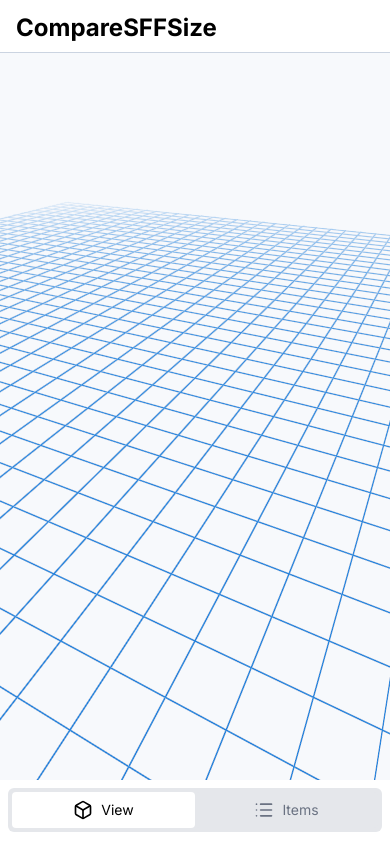
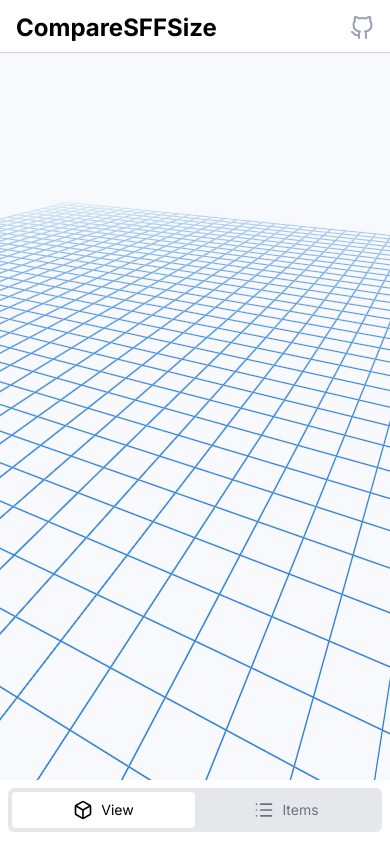
Before and after one commit to angelol-git/comparesffsize, a React (Vite) app: page / in a window 390 px wide. Built offline with nearby package versions, Linux system fonts and the light colour scheme.

Commit message:
added github link

```diff
--- a/src/components/canvas/CanvasLegend.jsx
+++ b/src/components/canvas/CanvasLegend.jsx
@@ -6,7 +6,7 @@ function CanvasLegend({ filteredData }) {
           <li key={item.id} className="flex items-center gap-2 text-xs">
             <div
               style={{ backgroundColor: item.color }}
-              className="flex h-[16px] w-[16px] shrink-0 cursor-pointer items-center rounded-md lg:h-[24px] lg:w-[24px]"
+              className="flex h-[16px] w-[16px] shrink-0 items-center rounded-md lg:h-[24px] lg:w-[24px]"
             />
             <div>
               {item.name} -
--- a/src/components/canvas/CanvasSection.jsx
+++ b/src/components/canvas/CanvasSection.jsx
@@ -7,7 +7,7 @@ import CanvasLegend from "./CanvasLegend";
 function CanvasSection({ items, isCanvasView, setIsCanvasView }) {
   const isMobile = useIsMobile(setIsCanvasView);
   const filteredData = items.filter((item) => {
-    return item.hide === false;
+    return !item.hide;
   });
   return (
     <section
--- a/src/components/home/Header.jsx
+++ b/src/components/home/Header.jsx
@@ -1,11 +1,34 @@
 function Header() {
   return (
     <header className="border-border w-full border-b-1">
-      <h1 className="items-center gap-2 px-4 pb-2 text-2xl font-bold">
-        <div>
-          Compare<span className="text-sage">SFF</span>Size
-        </div>
-      </h1>
+      <div className="flex items-center justify-between px-4 pb-2">
+        <h1 className="items-center gap-2 text-2xl font-bold">
+          <div>
+            Compare<span className="text-sage">SFF</span>Size
+          </div>
+        </h1>
+        <a
+          href="https://github.com/angelol-git/comparesffsize"
+          target="_blank"
+          rel="noopener noreferrer"
+          aria-label="GitHub"
+        >
+          <svg
+            xmlns="http://www.w3.org/2000/svg"
+            width="24"
+            height="24"
+            viewBox="0 0 24 24"
+            fill="none"
+            stroke="currentColor"
+            strokeWidth="2"
+            strokeLinecap="round"
+            strokeLinejoin="round"
+            className="stroke-gray-400 hover:stroke-gray-900"
+          >
+            <path d="M9 19c-5 1.5-5-2.5-7-3m14 6v-3.87a3.37 3.37 0 0 0-.94-2.61c3.14-.35 6.44-1.54 6.44-7A5.44 5.44 0 0 0 20 4.77 5.07 5.07 0 0 0 19.91 1S18.73.65 16 2.48a13.38 13.38 0 0 0-7 0C6.27.65 5.09 1 5.09 1A5.07 5.07 0 0 0 5 4.77a5.44 5.44 0 0 0-1.5 3.78c0 5.42 3.3 6.61 6.44 7A3.37 3.37 0 0 0 9 18.13V22" />
+          </svg>
+        </a>
+      </div>
     </header>
   );
 }
--- a/src/components/items/ItemForm/SearchSelect.jsx
+++ b/src/components/items/ItemForm/SearchSelect.jsx
@@ -31,8 +31,7 @@ function SearchSelect({
   }, [category]);
 
   function handleKeyDown(event) {
-    if (event.key === "Enter" || event.key === " ") {
-          event.preventDefault();
+    if (event.key === "Enter") {
       event.preventDefault();
     }
     if (!isSelectedItemEmpty()) {
@@ -56,7 +55,7 @@ function SearchSelect({
             onChange={(event) => {
               setColor(event.target.value);
             }}
-            className="h-[30px] w-[28px] shrink-0"
+            className="h-[30px] w-[28px] shrink-0 cursor-pointer"
           />
           <input
             type="text"
@@ -162,8 +161,7 @@ function SelectOptions({ brand, items, open, selectedItem, setSelectedItem }) {
               }));
             }}
             onKeyDown={(event) => {
-              if (event.key === "Enter" || event.key === " ") {
-          event.preventDefault();
+              if (event.key === "Enter") {
                 setSelectedItem((prevState) => ({
                   ...prevState,
                   brand: brand,
--- a/src/components/items/ItemsSection.jsx
+++ b/src/components/items/ItemsSection.jsx
@@ -64,15 +64,15 @@ function ItemsSection({
         <h2 className="text-xl font-bold">My Items</h2>
         <button
           onClick={() => setActiveForm({ item: null, mode: "add" })}
-          disabled={activeForm?.mode === "add"}
-          className={`flex cursor-pointer items-center justify-center gap-3 rounded-md px-3 py-2 text-white ${activeForm?.mode === "add" ? "bg-accent hover:bg-accent" : "bg-accent-dark hover:bg-accent-hover"} `}
+          disabled={activeForm.mode === "add"}
+          className={`flex cursor-pointer items-center justify-center gap-3 rounded-md px-3 py-2 text-white ${activeForm.mode === "add" ? "bg-accent hover:bg-accent" : "bg-accent-dark hover:bg-accent-hover"} `}
         >
           <Plus size={16} strokeWidth={2} />
           <span className="text-sm">Add New</span>
         </button>
       </div>
 
-      {items.length === 0 && activeForm?.mode === null && (
+      {items.length === 0 && activeForm.mode === null && (
         <div>No items selected yet</div>
       )}
       <div className="flex flex-1 flex-col gap-3 rounded-md py-4">
@@ -88,7 +88,7 @@ function ItemsSection({
             <ul className="flex flex-col gap-3">
               {items.map((item) => (
                 <li key={item.id}>
-                  {activeForm?.mode === "edit" &&
+                  {activeForm.mode === "edit" &&
                   activeForm.item.id === item.id ? (
                     <ItemForm
                       mode={activeForm.mode}
```
